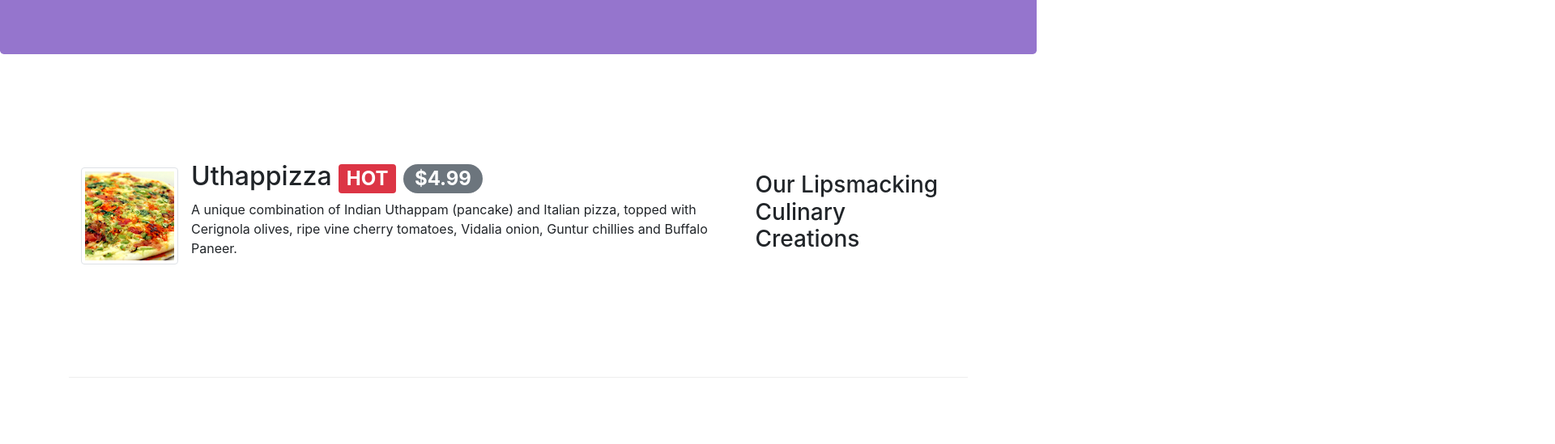
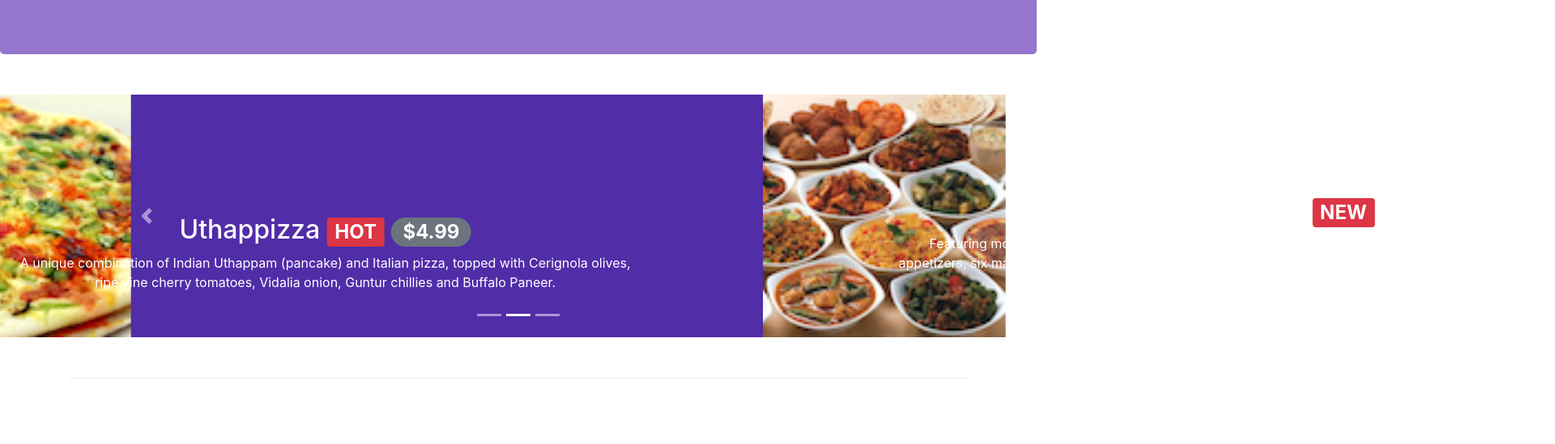
Before and after one commit to kd0007/bootstrap4, a website: page index.html in a window 1280 px wide. Shown: the part 267-816 px from the top of the page at 81% size, 1920 px wide, since content can reach past the window. Drawn offline with nearby package versions, Linux system fonts and the light colour scheme.

Commit message:
carousel

```diff
--- a/css/styles.css
+++ b/css/styles.css
@@ -43,3 +43,17 @@ body{
     border-bottom: 1px solid #ddd;
     padding: 10px;
 }
+.carousel {
+    background:#512DA8;
+}
+
+.carousel-item {
+  height: 300px;
+}
+
+.carousel-item img {
+    position: absolute;
+    top: 0;
+    left: 0;
+    min-height: 300px;
+}
--- a/index.html
+++ b/index.html
@@ -110,6 +110,55 @@
 
 
     <div class="container">
+        <div class="row row-content">
+            <div class="col">
+                <div id="mycarousel" class="carousel slide" data-ride="carousel">
+                    <div class="caraousel-inner" role="listbox">
+                        <div class="carousel-item active">
+                            <img class="d-block img-fluid" src="img/uthappizza.png" alt="uthappizza">
+                            <div class="carousel-caption d-none d-md-block">
+                                <h2>Uthappizza <span class="badge badge-danger">HOT</span> <span class="badge badge-pill badge-secondary">$4.99</span></h2>
+                                <p class="d-none d-sm-block">A unique combination of Indian Uthappam (pancake) and Italian pizza, topped with Cerignola olives, ripe vine cherry tomatoes, Vidalia onion, Guntur chillies and Buffalo Paneer.</p>
+
+                            </div>
+
+                        </div>
+                        <div class="carousel-item">
+                            <img class="d-block img-fluid" src="img/buffet.png" alt="buffet">
+                            <div class="carousel-caption d-none d-md-block">
+                                <h2>Weekend Grand Buffet <span class="badge badge-danger">NEW</span></h2>
+                                <p class="d-none d-sm-block">Featuring mouthwatering combinations with a choice of five different salads, six enticing appetizers, six main entrees and five choicest desserts. Free flowing bubbly and soft drinks. All for just $19.99 per person </p>
+
+                            </div>
+
+                        </div>
+                        <div class="carousel-item">
+                            <img class="d-block img-fluid" src="img/alberto.png" alt="alberto">
+                            <div class="carousel-caption d-none d-md-block">
+                                <h2 >Alberto Somayya</h2>
+                                <h4>Executive Chef</h4>
+                                <p class="d-none d-sm-block">Award winning three-star Michelin chef with wide International experience having worked closely with whos-who in the culinary world, he specializes in creating mouthwatering Indo-Italian fusion experiences. </p>
+
+                            </div>
+
+                        </div>
+
+                    </div>
+                    <ol class="carousel-indicators">
+                        <li data-target="#mycarousel" data-slide-to="0" class="active"></li>
+                        <li data-target="#mycarousel" data-slide-to="1"></li>
+                        <li data-target="#mycarousel" data-slide-to="2"></li>
+                    </ol>
+                    <a class="carousel-control-prev" href="#mycarousel" role="button" data-slide="prev">
+                        <span class="carousel-control-prev-icon"></span>
+                    </a>
+                    <a class="carousel-control-next" href="#mycarousel" role="button" data-slide="next">
+                        <span class="carousel-control-next-icon"></span>
+                    </a>
+                </div>
+            </div>
+        </div>
+
         <div class ="row row-content align-items-center">
             <div class="col-12 col-sm-4 order-sm-last col-md-3">
                 <h3>Our Lipsmacking Culinary Creations</h3>
```
